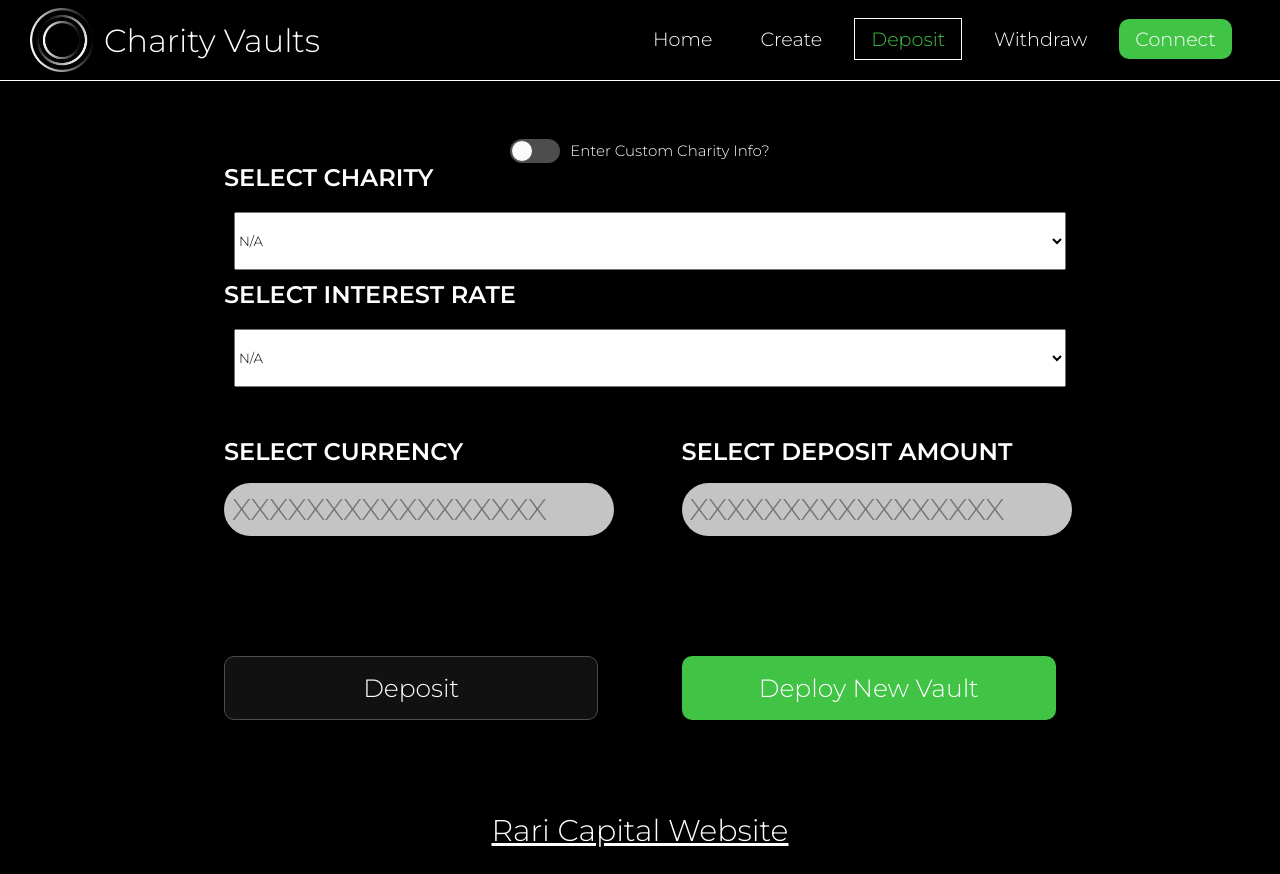
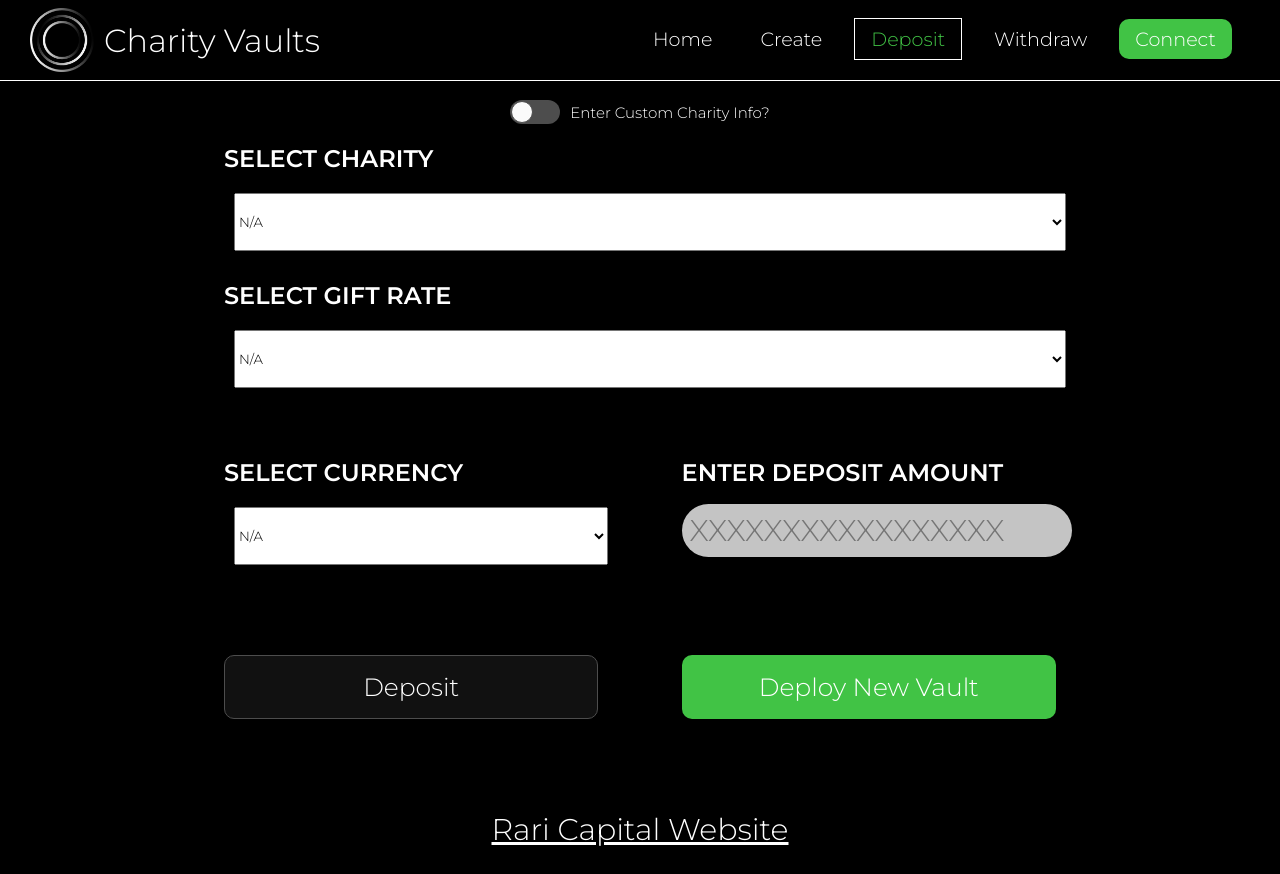
Before and after one commit to Rari-Capital/charity-vaults-ui, a React (Create React App) app: page /deposit in a window 1280 px wide. Built offline with nearby package versions, Linux system fonts and the light colour scheme.

Commit message:
Styling the Deposit page and adding conditional rendering of custom vs select fields for charity and gift rate

```diff
--- a/src/components/Pages/Deposit.css
+++ b/src/components/Pages/Deposit.css
@@ -1,3 +1,7 @@
+.deposit-container {
+	width: 65%;
+}
+
 .centered-input-container {
 	width: 50%;
 	margin: auto;
@@ -36,3 +40,11 @@
 	font-size: 15px;
 	margin-left: 10px;
 }
+
+.input-component-header {
+	margin-top: 20px;
+}
+
+.create-buttons-container {
+	margin-top: 10vh;
+}
--- a/src/components/Pages/Deposit.js
+++ b/src/components/Pages/Deposit.js
@@ -13,7 +13,7 @@ const Deposit = () => {
 
 	const [charityAddress, setCharityAddress] = useState(null);
 	const [customInterestRate, setCustomInterestRate] = useState(null);
-	const [currency, setCurrecncy] = useState(null);
+	const [currency, setCurrency] = useState(null);
 	const [depositAmount, setDepositAmount] = useState(null);
 
 	const [showReferralModal, setShowReferralModal] = useState(false);
@@ -51,11 +51,11 @@ const Deposit = () => {
 					onChange={(event) => { setCharityAddress(event.target.value) }}
 					type="text" placeholder="XXXXXXXXXXXXXXXXX" />
 			</div>
-			<InputHeader value="ENTER CUSTOM CHARITY ADDRESS" />
+			<InputHeader value="ENTER CUSTOM GIFT RATE" />
 			<div className="large-input-container">
-				<Input value={charityAddress}
-					onChange={(event) => { setCharityAddress(event.target.value) }}
-					type="text" placeholder="XXXXXXXXXXXXXXXXX" />
+				<Input value={customInterestRate}
+					onChange={(event) => { setCustomInterestRate(event.target.value) }}
+					type="number" placeholder="XX%" />
 			</div>
 		</>;
 	} else {
@@ -63,19 +63,19 @@ const Deposit = () => {
 			<InputHeader value="SELECT CHARITY" />
 			<select id="selectInterest" className="dropdown-container">
 				<option value="-1">N/A</option>
-				<option value="1%">Red Cross</option>
-				<option value="2%">Gates Foundation</option>
-				<option value="3%">PETA</option>
+				<option value="1%">Charity 1</option>
+				<option value="2%">Charity 2</option>
+				<option value="3%">Charity 3</option>
 			</select>
-			<InputHeader value="SELECT INTEREST RATE" />
+			<InputHeader value="SELECT GIFT RATE" />
 			<div>
 				<select id="selectInterest" className="dropdown-container">
 					<option value="-1">N/A</option>
-					<option value="1%">1%</option>
-					<option value="2%">2%</option>
-					<option value="3%">3%</option>
-					<option value="4%">4%</option>
-					<option value="5%">5%</option>
+					<option value="5">5%</option>
+					<option value="10">10%</option>
+					<option value="15">15%</option>
+					<option value="20">20%</option>
+					<option value="25">25%</option>
 				</select>
 			</div>
 		</>;
@@ -83,7 +83,7 @@ const Deposit = () => {
 
 	return (
 		<Page>
-			<div className="create-container">
+			<div className="deposit-container">
 				<div className="toggle-container">
 					<Toggle
 						defaultChecked={showCustomFields}
@@ -91,19 +91,24 @@ const Deposit = () => {
 						onChange={() => setShowCustomFields(!showCustomFields)} />
 					<span className="toggle-label">Enter Custom Charity Info?</span>
 				</div>
-				{charityFields}
+				<div style={{ "margin-top": "10px" }}>
+					{charityFields}
+				</div>
 
 				<div className="double-input-container">
 					<div className="small-input-combo-container">
 						<InputHeader value="SELECT CURRENCY" />
 						<div className="small-input-container">
-							<Input value={currency}
-								onChange={(event) => { setCurrecncy(event.target.value) }}
-								type="text" placeholder="XXXXXXXXXXXXXXXXX" />
+							<select id="selectInterest" className="dropdown-container">
+								<option value="-1">N/A</option>
+								<option value="BTC">Bitcoin</option>
+								<option value="ETH">Ethereum</option>
+								<option value="USDT">USD Token</option>
+							</select>
 						</div>
 					</div>
 					<div className="small-input-combo-container">
-						<InputHeader value="SELECT DEPOSIT AMOUNT" />
+						<InputHeader value="ENTER DEPOSIT AMOUNT" />
 						<div className="small-input-container">
 							<Input value={depositAmount}
 								onChange={(event) => { setDepositAmount(event.target.value) }}
```
